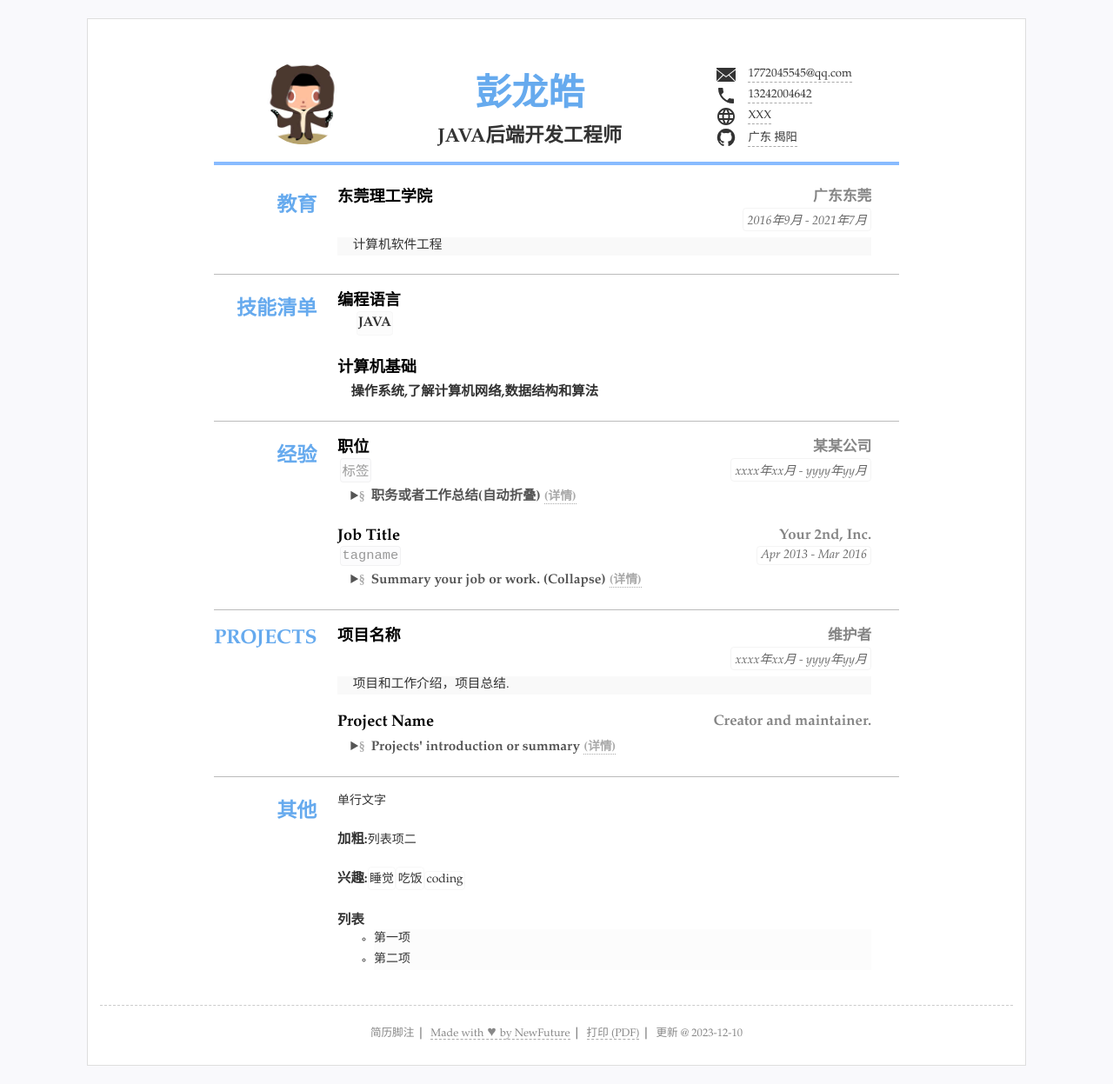
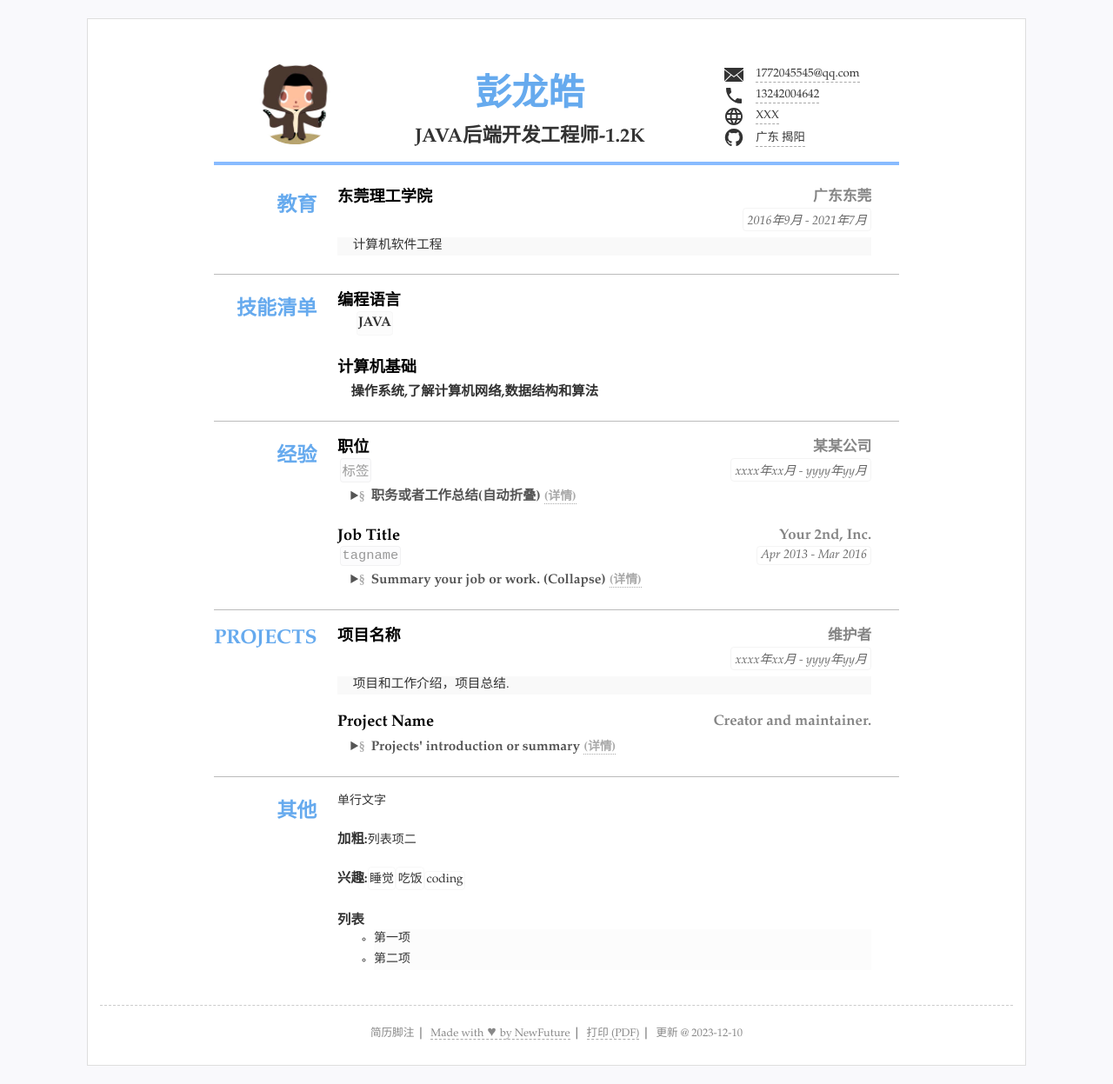
Before and after one commit to hi-luckily-live/plh-yyds, a Jekyll site: the page built from index.html, in a window 1280 px wide. Shown: the whole page at 87% size. Built offline with Jekyll 4.4.1, drawn with Linux system fonts in a browser that asks for light colours.

Commit message:
Update resume.yml

```diff
--- a/_data/resume.yml
+++ b/_data/resume.yml
@@ -4,7 +4,7 @@
 title: "彭龙皓的简历"
 lang: "zh" #语言设置 zh表示中文 en 表示英语
 name: "彭龙皓"
-jobtitle: "JAVA后端开发工程师" #可空不显示
+jobtitle: "JAVA后端开发工程师-1.2K" #可空不显示
 photo: "assets/img/photo.jpg" #照片可空，不显示
 
 #联系方式
```
